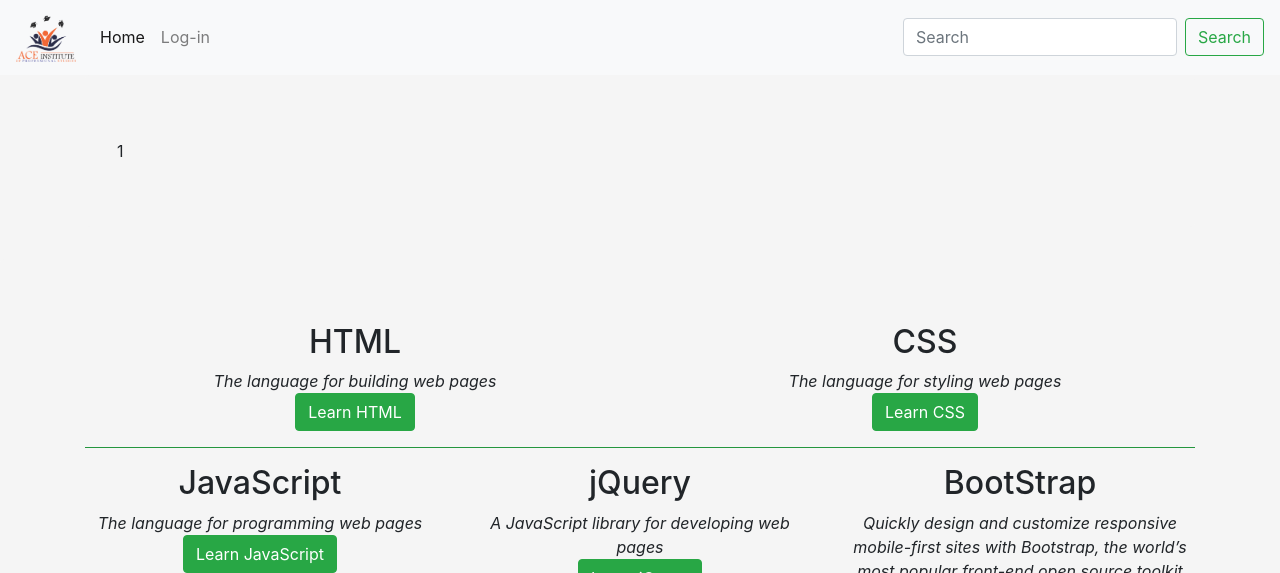
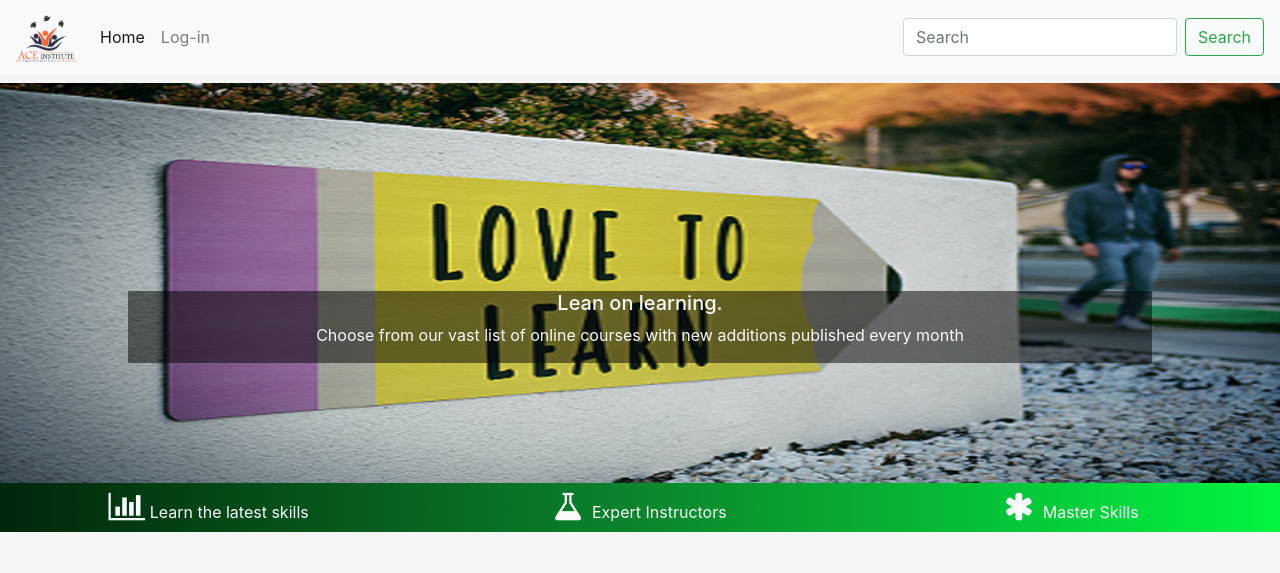
Before and after one commit to Cre8ive-collins/aips, a Flask app: page / in a window 1280 px wide. Shown: the top 573 px of the page. Run offline with Flask 2, Linux system fonts and the light colour scheme; data comes from the database, SQL or seed files in the repository; both versions use the stored data as it was after the commit; some libraries are stand-ins or nearby versions.

Commit message:
first testing phase completed

```diff
--- a/package/__init__.py
+++ b/package/__init__.py
@@ -9,7 +9,7 @@ from flask_login import LoginManager
 app = Flask(__name__)
 app.config['SECRET_KEY'] = '78babfa8647ec7b0d1ba50a8d1d00c7f'
 app.config['SQLALCHEMY_DATABASE_URI'] = 'sqlite:///site.db'
-app.config['SQLALCHEMY_TRACK_MODIFICATIONS'] = False
+app.config['SQLALCHEMY_TRACK_MODIFICATIONS'] = True
 
 
 db = SQLAlchemy(app)
--- a/package/routes.py
+++ b/package/routes.py
@@ -10,10 +10,16 @@ from itertools import chain
 
 @app.route('/', methods=('GET','POST'))
 def home():
-    return render_template('index.html')
+    track = Tracks.query.all()
+    return render_template('index.html', track = track)
+
+@app.route('/intro/<id>')
+def intro(id):
+    track = Tracks.query.get(id)
+    path = Path.query.filter_by(track = 1).all()
+    return render_template('intro.html', track = track, path = path)
 
 @app.route('/register', methods=('POST','GET'))
-@login_required
 def register():
     if request.method == 'POST':
         name = request.form['name']
@@ -41,10 +47,10 @@ def register():
 @app.route('/admin', methods=('POST','GET'))
 def admin():
     form = LoginForm()
-    students = max(list(chain(*User.query.with_entities(User.id).all())))
-    lesson = max(list(chain(*Admin.query.with_entities(Admin.id).all())))
-    path = max(list(chain(*Path.query.with_entities(Path.id).all())))
-    track = max(list(chain(*Tracks.query.with_entities(Tracks.id).all())))
+    # students = max(list(chain(*User.query.with_entities(User.id).all())))
+    # lesson = max(list(chain(*Admin.query.with_entities(Admin.id).all())))
+    # path = max(list(chain(*Path.query.with_entities(Path.id).all())))
+    # track = max(list(chain(*Tracks.query.with_entities(Tracks.id).all())))
     if form.validate_on_submit():
         username = form.username.data
         password = form.password.data
@@ -52,12 +58,12 @@ def admin():
         if admin and (password == admin.password):
             flash(f'Welcome {username}, what will you like to do?','success')
             login_user(admin)
-            return render_template('admin.html', form=form, track = track, path = path, students=students, lesson= lesson )
+            return render_template('admin.html', form = form)
         else:
             flash(f'Username or Password incorrect','warning')
-            return render_template('admin_login.html', form=form, track = track, path = path, students=students, lesson= lesson )
+            return render_template('admin_login.html', form=form)
 
-    return render_template('admin_login.html', form=form, track = track, path = path, students=students, lesson= lesson )
+    return render_template('admin_login.html', form=form)
 
 @app.route('/create_post', methods = ('POST','GET'))
 def create_post():
@@ -148,9 +154,18 @@ def add_course():
                     flash(f'Course {course} created', 'success')
                     return redirect(url_for('admin'))
 
+@app.route('/studycenter/<title>/<id>')
+def studycenter(title, id = 1):
+    post = Post.query.filter_by(subject = title).all()
+    if id == "all":
+        if post == []:
+            return "ERROR"
+        return render_template ('all.html', post = post)
+    else:
+        current_post = Post.query.get_or_404(id)
+        return render_template ('studycenter.html', post = post, current_post = current_post)
 
 @app.route('/html/<post_id>')
-@login_required
 def html(post_id):
     post = Post.query.filter_by(subject = 'HTML').all()
     current_post = Post.query.get_or_404(post_id)
@@ -158,14 +173,12 @@ def html(post_id):
 
 
 @app.route('/css/<post_id>')
-@login_required
 def css(post_id):
     post = Post.query.filter_by(subject = 'CSS').all()
     current_post = Post.query.get_or_404(post_id)
     return render_template('css.html', post = post, current_post = current_post)
 
 @app.route('/javascript/<post_id>')
-@login_required
 def javascript(post_id):
     post = Post.query.filter_by(subject = 'javascript').all()
     current_post = Post.query.get_or_404(post_id)
@@ -173,7 +186,6 @@ def javascript(post_id):
 
 
 @app.route('/bootstrap/<post_id>')
-@login_required
 def bootstrap(post_id):
     post = Post.query.filter_by(subject = 'bootstrap').all()
     current_post = Post.query.get_or_404(post_id)
@@ -181,7 +193,6 @@ def bootstrap(post_id):
 
 
 @app.route('/jquery/<post_id>')
-@login_required
 def jquery(post_id):
     post = Post.query.filter_by(subject = 'jquery').all()
     current_post = Post.query.get_or_404(post_id)
@@ -219,6 +230,9 @@ def logout():
 
 
 @app.route('/account')
-@login_required
 def account():
     return render_template('account.html')
+
+@app.route("/test")
+def test():
+    return render_template('testing.html')
--- a/package/static/css/main.css
+++ b/package/static/css/main.css
@@ -54,10 +54,14 @@ div #side{
   color: whitesmoke;
 }
 
-div .main{
-	height: 50vh;
-	background-color: red;
+.main{
+	height: 25rem;
+	background-color: whitesmoke;
 	background-image: url(../images/head_bg.png);
-	background-size: cover;
+	background-size: 100% 100%;
  	background-repeat: no-repeat;
 }
+
+#grad {
+	background-image: linear-gradient(to right,rgb(1, 36, 10),rgb(11, 133, 44),rgb(2, 247, 65));
+  }
--- a/package/static/js/main.js
+++ b/package/static/js/main.js
@@ -4,8 +4,9 @@
 $(document).ready(function(){
 
 	$('i#ham').click(function(){
+		$('div#side').toggle('slide')
 		$('div#side').removeClass('d-none')
-		$('div#side').toggle('slide')
+
 	})
 
 
--- a/package/templates/admin.html
+++ b/package/templates/admin.html
@@ -88,7 +88,7 @@
 		<form action="/add_course" method="post">
 			<legend>Add Track or Course</legend>
 		<div class="form-group container">
-		<input type="text" name="create_track" placeholder="New Track" class="form-control " required="true">
+		<input type="text" name="create_track" placeholder="New Track" class="form-control ">
 		<input type="text" name="create_course" placeholder="New Course" class="form-control mt-2">
 		<button class="btn form-control btn-info mt-2">Submit</button>
 
--- a/package/templates/index.html
+++ b/package/templates/index.html
@@ -51,33 +51,74 @@
   </div>
 </div> -->
 
-<div class="container main">
-<div class="jumbotron">
-<div id="carouselExampleSlidesOnly" class="carousel slide" data-ride="carousel">
-  <div class="carousel-inner">
-    <div class="carousel-item active">
-      <div class="d-block w-100">
-        1
+<div class="container-fluid mt-2 main">
+<div class="row"></div>
+<div class="row d-flex justify-content-center" style="margin-top: 13rem; ">
+<div style="background-color: rgba(0, 0, 0, .5); width: 80%;" class="d-flex justify-content-center text-light">
+  <div id="carouselExampleSlidesOnly" class="carousel slide" data-ride="carousel">
+    <div class="carousel-inner">
+      <div class="carousel-item active text-center">
+        <h5 class="d-block w-100">Lean on learning.</h5>
+        <p>Choose from our vast list of online courses with new additions published every month</p>
+
+
       </div>
-    </div>
-    <div class="carousel-item">
-      <div class="d-block w-100">
-        2
+      <div class="carousel-item text-center">
+        <h5 class="d-block w-100">Technical mentor support</h5>
+        <p>Our knowledgeable mentors guide your learning and are focused on answering your questions, motivating you and keeping you on track.</p>
+
       </div>
-    </div>
-    <div class="carousel-item">
-      <div class="d-block w-100">
-        3
+      <div class="carousel-item text-center">
+        <h5 class="d-block w-100">Get ready for a career</h5>
+        <p class="">Learn in-demand skills & Launch or advance your career.Enroll in a programs today</p>
+
       </div>
     </div>
   </div>
 </div>
 </div>
 </div>
+<div class="row text-center text-light bg-success p-2" id="grad">
+  <div class="col">
+    <span><i class="fa fa-bar-chart fa-2x" aria-hidden="true"></i>&nbsp;Learn the latest skills</span>
+  </div>
+
+  <div class="col">
+    <span><i class="fa fa-flask fa-2x" aria-hidden="true"></i> &nbsp;Expert Instructors</span>
+  </div>
+
+  <div class="col">
+    <span><i class="fa fa-asterisk fa-2x" aria-hidden="true"></i> &nbsp;Master Skills</span>
+
+  </div>
+</div>
 {% endblock %}
 
 {% block content_b %}
-<div class="container text-center">
+
+<div class="container">
+  <div class="row">
+    {% for i in track %}
+    <div class="col-md-4 d-flex justify-content-center mt-2">
+      <div class="card" style="width: 18rem;">
+        <img class="card-img-top" src="{{ i.image }}" alt="Card image cap">
+        <div class="card-body">
+          <h5 class="card-title">{{ i.title }}</h5>
+          <p class="card-text">{{ i.intro }}</p>
+          {% set id = i.id %}
+          <a href="{{ url_for('intro', id = id) }}" class="btn btn-primary">Learn {{ i.title }}</a>
+        </div>
+      </div>
+    </div>
+    {% endfor %}
+  </div>
+</div>
+
+
+<script>
+  console.log({{ track }})
+</script>
+<!-- <div class="container text-center">
   <div class="row">
     <div class="col">
       <h2>HTML</h2>
@@ -112,6 +153,6 @@
 
   </div>
   <hr class="bg-success">
-</div>
+</div> -->
 
 {% endblock %}
--- a/package/templates/layout.html
+++ b/package/templates/layout.html
@@ -7,7 +7,7 @@
     rel="stylesheet"
     href="https://cdnjs.cloudflare.com/ajax/libs/animate.css/4.0.0/animate.min.css"
   />
-        <title></title>
+        <title>AIPS</title>
 
         <meta charset="utf-8">
         <meta name="viewport" content="width=device-width, initial-scale=1, shrink-to-fit=no">
@@ -73,46 +73,25 @@
             </div>
 
             {% block content %}{% endblock %}
-            <div class="jumbotron mt-2">
+            <div class="jumbotron ">
             {% block content_b %}
             {% endblock %}
             </div>
 
             <footer class="bg-success footer">
-               <!--  <div class="container " id="text-white">
-                    <div class="row">
-                        <div class=" col-sm-4 col-xs-4 d-flex justify-content-center" style=" ">
-                            <li><a href="" class="mb-1">Home &nbsp; <span class="fa fa-home"></span></a></li><br>
-                            <li><a href="" class="mb-1">About &nbsp; <span class="fa fa-info-circle"></span></a></li>
-                            <li><a href="" class="mb-1">Contact &nbsp;<span class="fa fa-address-book"></span></a></li>
-                            <li><a href="" class="mb-1">Admin &nbsp; <span class="fa fa-user"></span></a></li>
-                        </div>
-                        <div class="col-sm-4 col-xs-4 d-flex justify-content-center " style="">
-                            <li><a href="">Facebook &nbsp; <span class="fa fa-facebook"></span></a></li>
-                            <li><a href="">Twitter &nbsp; <span class="fa fa-twitter"></span></a></li>
-                            <li><a href="">Github &nbsp; <span class="fa fa-github"></span></a></li>
-                            <li><a href="">Linkedin &nbsp; <span class="fa fa-linkedin"></span></a></li>
-                        </div>
-                        <div class="col-sm-4 col-xs-4 d-flex justify-content-center">
-                            <li><a href="">Admin</a></li>
-                            <li><a href="">Career</a></li>
-                            <li><a href=""></a></li>
-                        </div>
-                    </div>
-                </div>
-                <hr> -->
-                <div class="container d-flex">
-                      <div class="text-white" style="">
-                            <a href="">Facebook <span class="fa fa-facebook"></span> </a>
-                            <a href="" class="ml-4">Twitter <span class="fa fa-twitter "></span></a>
-                            <a href="" class="ml-4">Github <span class="fa fa-github"></span></a>
-                            <a href="" class="ml-4">Linkedin <span class="fa fa-linkedin"></span></a>
+              <div class="container d-flex justify-content-center m-0 p-0" id="text-white">
+
+                <p class="text-center">Made with <span class="fa fa-heart"></span> & <span class="fa fa-coffee" aria-hidden="true"></span> by <a href="https://twitter.com/illegalfineboy">Cre8ive Collins</a> &copy; 2020 all right reserverd</p>
+            </div>
+                <div class="container d-flex justify-content-center m-0 p-0" >
+                      <div class="text-white p-2" style="">
+                            <a href=""><span class="fa fa-facebook"></span> </a>
+                            <a href="" class="ml-4"><span class="fa fa-twitter "></span></a>
+                            <a href="" class="ml-4"><span class="fa fa-github"></span></a>
+                            <a href="" class="ml-4"><span class="fa fa-linkedin"></span></a>
                         </div>
                       </div>
-                    <div class="row d-flex justify-content-center" id="text-white">
 
-                        <p>Made with <span class="fa fa-heart"></span> & <span class="fa fa-coffee" aria-hidden="true"></span> by <a href="https://twitter.com/illegalfineboy">Cre8ive Collins</a> &copy; 2020 all right reserverd</p>
-                    </div>
                 </div>
             </footer>
 
--- a/requirements.txt
+++ b/requirements.txt
@@ -6,15 +6,15 @@ email-validator==1.1.1
 Flask==1.1.2
 Flask-Bcrypt==0.7.1
 Flask-Login==0.5.0
-Flask-SQLAlchemy==2.4.3
+Flask-SQLAlchemy==2.4.4
 Flask-WTF==0.14.3
 gunicorn==20.0.4
-idna==2.9
+idna==2.10
 itsdangerous==1.1.0
 Jinja2==2.11.2
 MarkupSafe==1.1.1
 pycparser==2.20
 six==1.15.0
-SQLAlchemy==1.3.17
+SQLAlchemy==1.3.18
 Werkzeug==1.0.1
 WTForms==2.3.1
```
Also changed, not shown: package/dbmodels.py (+5 -2 lines), package/templates/all.html (added, +22 -0 lines), package/templates/intro.html (added, +17 -0 lines), package/templates/studycenter.html (renamed from package/templates/html.html, +10 -18 lines), package/site.db.
